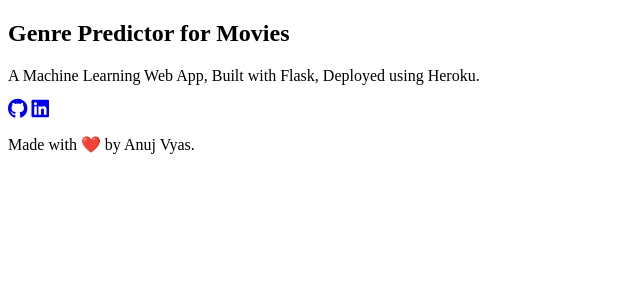
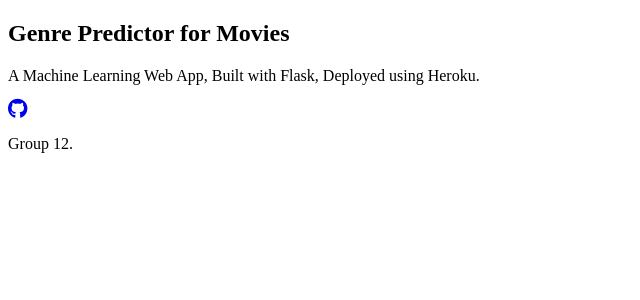
Before and after one commit to SiddhiShah03/Movie-Genre-Prediction-Deployment, a Flask app: template templates/result.html in a window 1280 px wide. Shown: the top 300 px of the page, without its empty margins (0-640 px from the left). Run offline with Flask 2, Linux system fonts and the light colour scheme; the template is opened without the code that fills it, so the values that code supplies are empty; parts of the project's set-up code (start-up, migrations or seed data) failed here and were passed over; some libraries are stand-ins or nearby versions; some web fonts are replaced.

Commit message:
Update result.html

```diff
--- a/templates/result.html
+++ b/templates/result.html
@@ -46,10 +46,9 @@
 		<!-- Footer -->
         <div class='footer'>
             <div class="contact">
-                <a target="_blank" href="https://github.com/anujvyas/Movie-Genre-Prediction-Deployment"><i class="fab fa-github fa-lg contact-icon"></i></a>
-                <a target="_blank" href="https://www.linkedin.com/in/anujkvyas"><i class="fab fa-linkedin fa-lg contact-icon"></i></a>
+                <a target="_blank" href="https://github.com/SiddhiShah03/Movie-Genre-Prediction-Deployment"><i class="fab fa-github fa-lg contact-icon"></i></a>
             </div>
-            <p class='footer-description'>Made with ❤️ by Anuj Vyas.</p>
+            <p class='footer-description'>Group 12.</p>
         </div>
 
 	</body>
```
